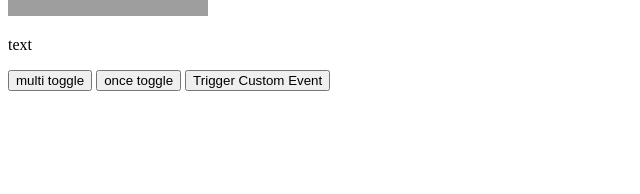
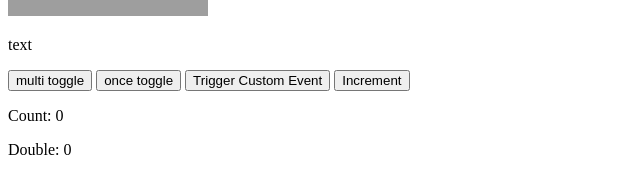
Before and after one commit to litswd0211/practice-svelte, a SvelteKit app in the folder myapp/: page / in a window 1280 px wide. Shown: the part 474-668 px from the top of the page, without its empty margins (0-640 px from the left). Built offline with nearby package versions, Linux system fonts and the light colour scheme; grey boxes are pictures that could not be loaded.

Commit message:
Add Reactive text

```diff
--- a/myapp/src/routes/+page.svelte
+++ b/myapp/src/routes/+page.svelte
@@ -25,6 +25,19 @@
   function handleCustomEvent(event) {
     console.log(event.detail.data);
   }
+
+  let count = 0;
+  let doubled;
+
+  $: doubled = count * 2;
+
+  $: if (count >= 5) {
+    console.log("Count is 5 or greater");
+  }
+
+  function increment() {
+    count += 1;
+  }
 </script>
 
 <Child {text} {html} {arr} {obj} />
@@ -34,3 +47,8 @@
 <button on:click|once={alertToggle} on:click={consoleTogge}>once toggle</button>
 
 <DispatcherChild on:myevent={handleCustomEvent} />
+
+<button on:click={increment}>Increment</button>
+
+<p>Count: {count}</p>
+<p>Double: {doubled}</p>
```
